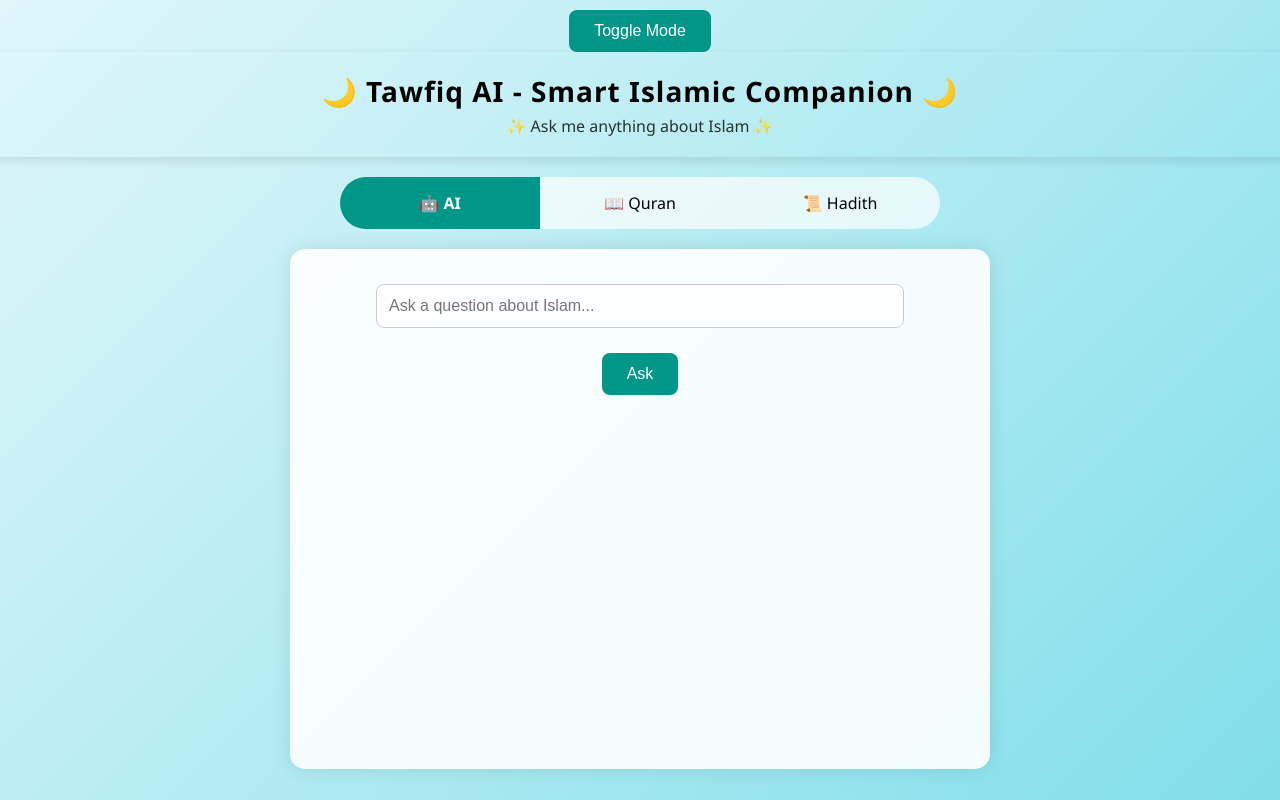
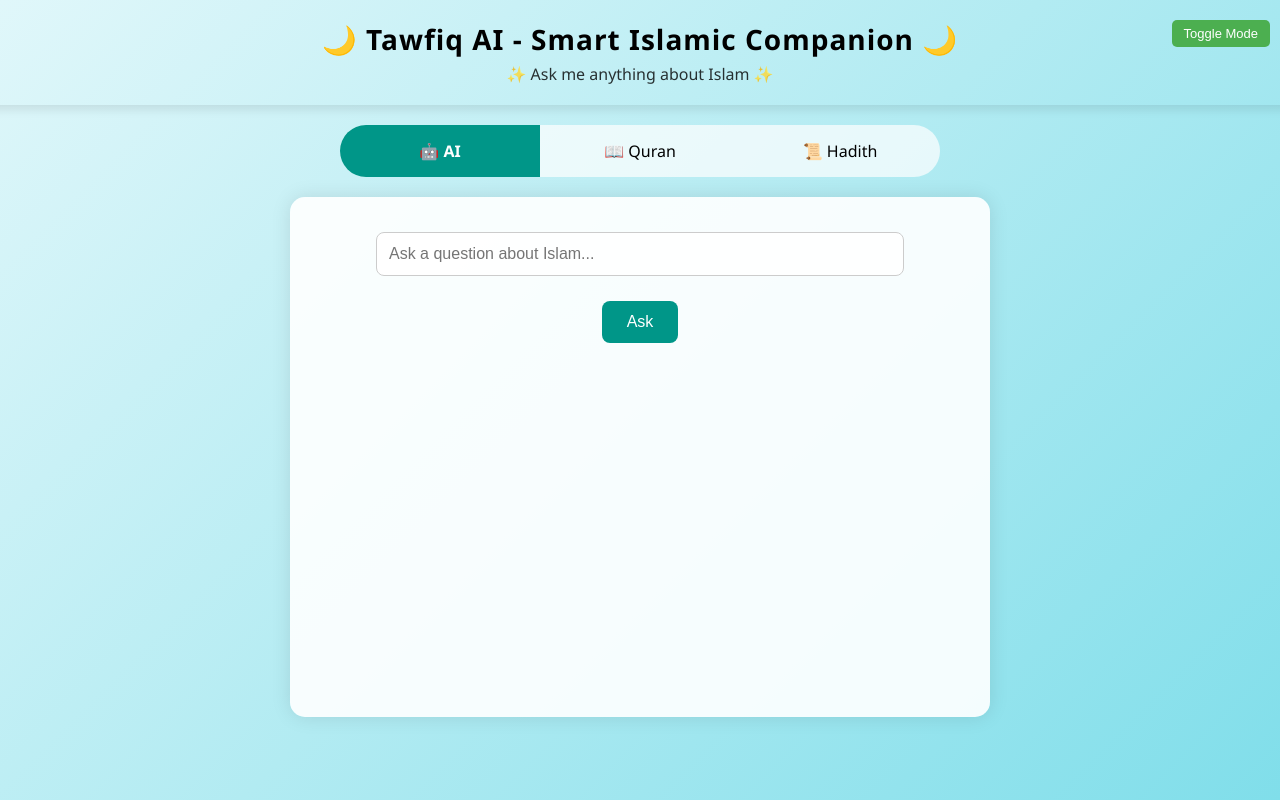
Before and after one commit to ABDULAFEEZ12/Tawfia-Ai, a Flask app: page / in a window 1280 px wide. Run offline with Flask 3, Linux system fonts and the light colour scheme; data that the repository does not hold is empty.

Commit message:
Update index.html

```diff
--- a/templates/index.html
+++ b/templates/index.html
@@ -174,8 +174,8 @@
     font-size: 0.9em;
     color: #ffa000;
   }
-  /* Light/Dark button styles */
-  .Light/Dark-btn {
+  /* Toggle button styles */
+  .toggle-btn {
     position: absolute;
     top: 10px;
     right: 10px;
@@ -189,7 +189,7 @@
     transition: background-color 0.3s;
     z-index: 10;
   }
-  .Light/Dark-btn:hover {
+  .toggle-btn:hover {
     background-color: #45a049;
   }
   @keyframes fadeIn {
```
